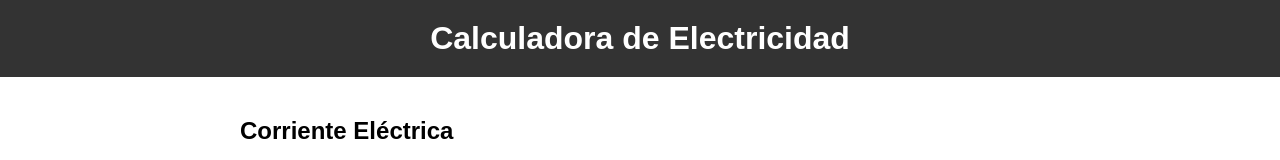
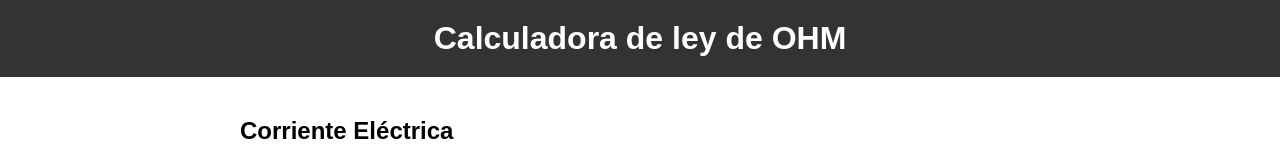
Before and after one commit to SebasOver/proyecto_aula.github.io, a plain HTML site: page index.html in a window 1280 px wide. Shown: the top 160 px of the page. Drawn offline with nearby package versions, Linux system fonts and the light colour scheme.

Commit message:
first commit

```diff
--- a/index.html
+++ b/index.html
@@ -8,7 +8,7 @@
 </head>
 <body>
   <header>
-    <h1>Calculadora de Electricidad</h1>
+    <h1>Calculadora de ley de OHM</h1>
   </header>
   <main>
     <h2>Corriente Eléctrica</h2>
```
